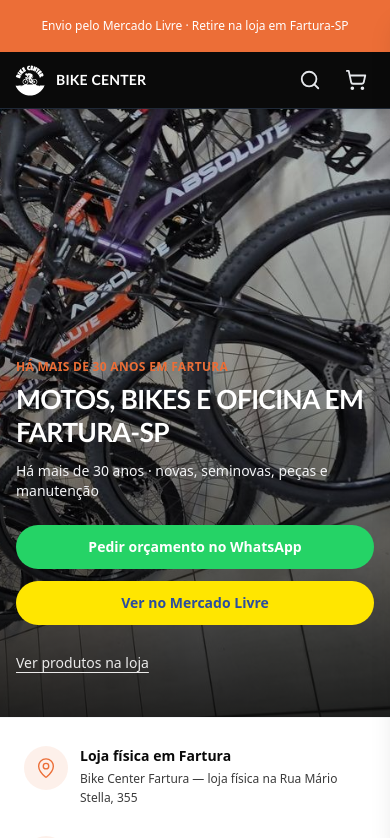
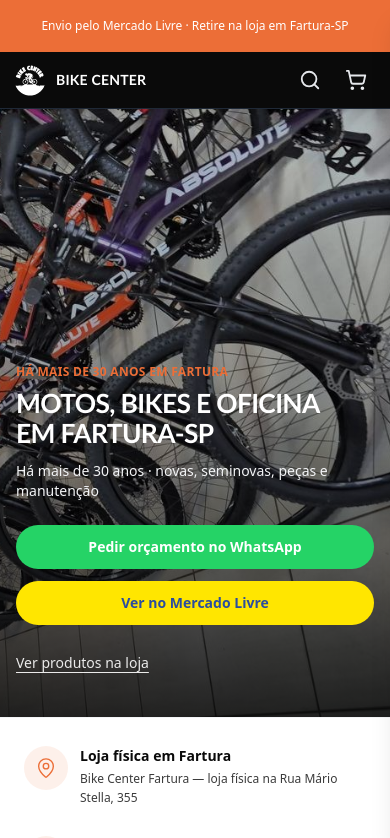
Before and after one commit to AlanDiogoR/bike-center, a Next.js app in the folder apps/web/: page / in a window 390 px wide. Shown: the top 838 px of the page. Built offline with nearby package versions, Linux system fonts and the light colour scheme; no server answers.

Commit message:
fix(web): quebrar o título do hero sem hifenizar Fartura-SP
Co-authored-by: AlanDiogoR <AlanDiogoR@users.noreply.github.com>

```diff
--- a/apps/web/src/components/home/HeroSection.tsx
+++ b/apps/web/src/components/home/HeroSection.tsx
@@ -20,8 +20,9 @@ export function HeroSection() {
             <p className="text-brand-primary font-semibold text-xs sm:text-sm uppercase tracking-wide mb-2">
               {STORE.tagline}
             </p>
-            <h1 className="font-heading font-bold text-white text-[1.65rem] leading-tight sm:text-4xl md:text-5xl uppercase tracking-tight max-w-xl">
-              {COPY.heroTitle}
+            <h1 className="font-heading font-bold text-white text-[1.65rem] leading-[1.15] sm:text-4xl md:text-5xl uppercase tracking-tight max-w-xl">
+              Motos, bikes e oficina
+              <span className="block whitespace-nowrap">em Fartura-SP</span>
             </h1>
             <p className="mt-3 text-gray-100 text-sm sm:text-lg max-w-md">
               {COPY.heroSubtitle}
```
